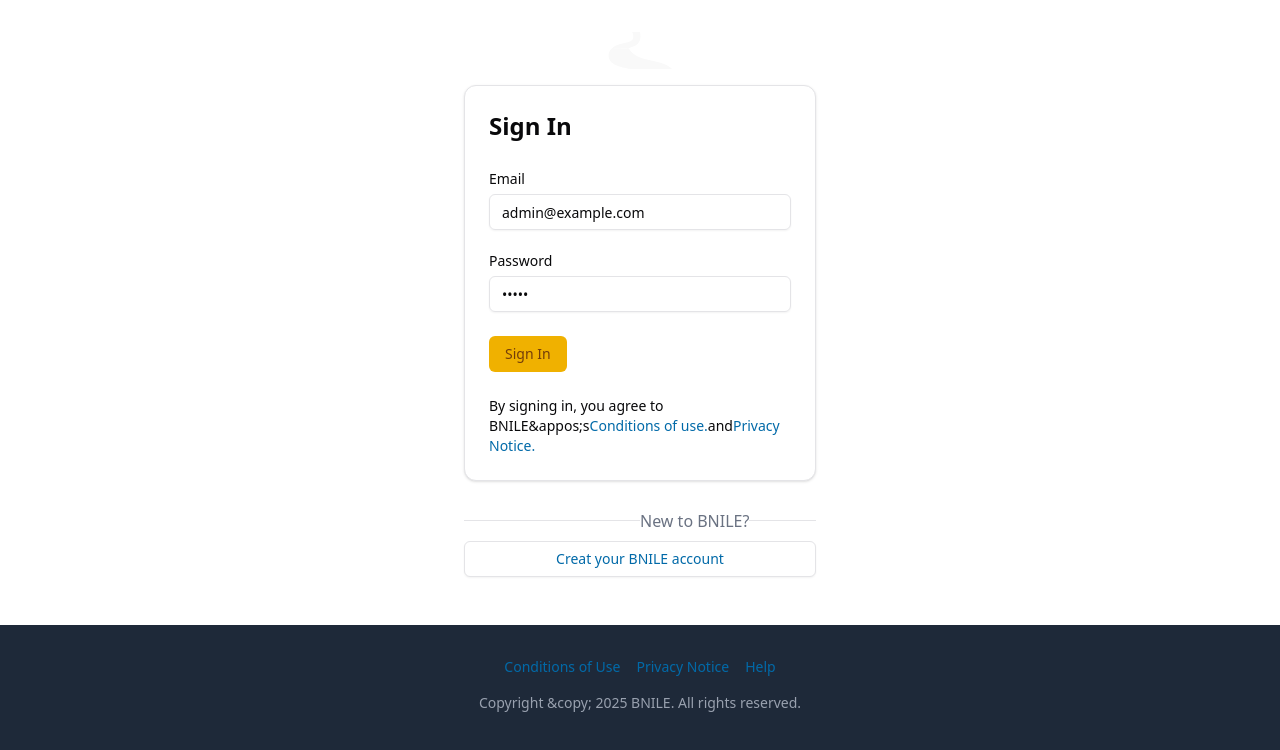
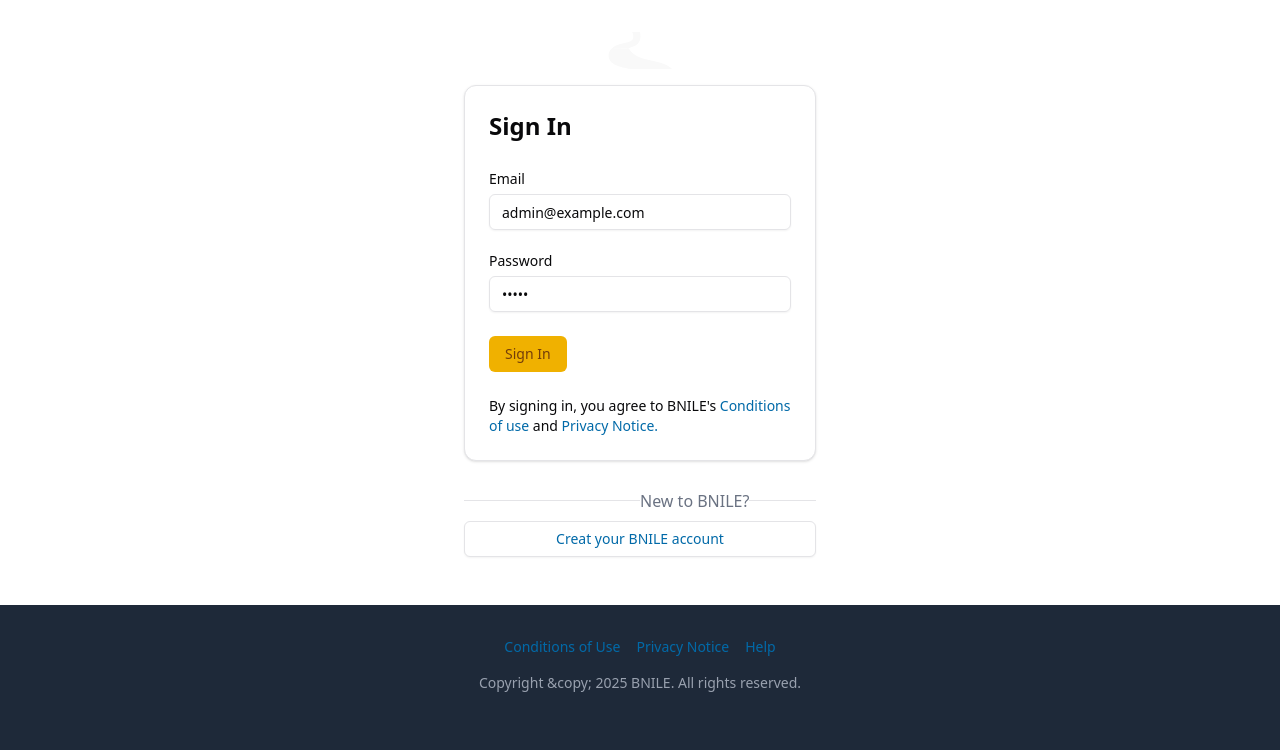
Before and after one commit to Temesgen123/bnile, a Next.js app: page /sign-in in a window 1280 px wide. Shown: the top 750 px of the page. Built offline with nearby package versions, Linux system fonts and the light colour scheme; no server answers.

Commit message:
edited sign in page

```diff
--- a/app/(auth)/sign-in/credentials-signin-form.tsx
+++ b/app/(auth)/sign-in/credentials-signin-form.tsx
@@ -89,8 +89,9 @@ export default function CredentilasSignInForm() {
             <Button type="submit">Sign In </Button>
           </div>
           <div className="text-sm">
-            By signing in, you agree to {APP_NAME}&appos;s{''}
-            <Link href="/page/conditions-of-use">Conditions of use.</Link>and{''}
+            By signing in, you agree to {APP_NAME}&apos;s{' '}
+            <Link href="/page/conditions-of-use">Conditions of use{' '}</Link>and
+            {' '}
             <Link href="/page/privacy-policy">Privacy Notice.</Link>
           </div>
         </div>
--- a/app/(auth)/sign-up/page.tsx
+++ b/app/(auth)/sign-up/page.tsx
@@ -8,7 +8,6 @@ import { Card, CardContent, CardHeader, CardTitle } from '@/components/ui/card';
 import SignUpForm from './signup-form';
 
 export const metadata: Metadata = { title: 'Sign Up' };
-
 
 export default async function SignUp(props: {
   searchParams: Promise<{ callbackUrl: string }>;
--- a/app/(auth)/sign-up/signup-form.tsx
+++ b/app/(auth)/sign-up/signup-form.tsx
@@ -120,7 +120,7 @@ export default function SignInForm() {
             <Button type="submit">Sign Up</Button>
           </div>
           <div className="text-sm">
-            By creating an account, you agree to {APP_NAME}&appos;s{' '}
+            By creating an account, you agree to {APP_NAME}&apos;s{' '}
             <Link href="/page/conditions-of-use">Conditions of Use</Link>
             <Link href="/page/privacy-policy">Privacy Notice</Link>
           </div>
```
